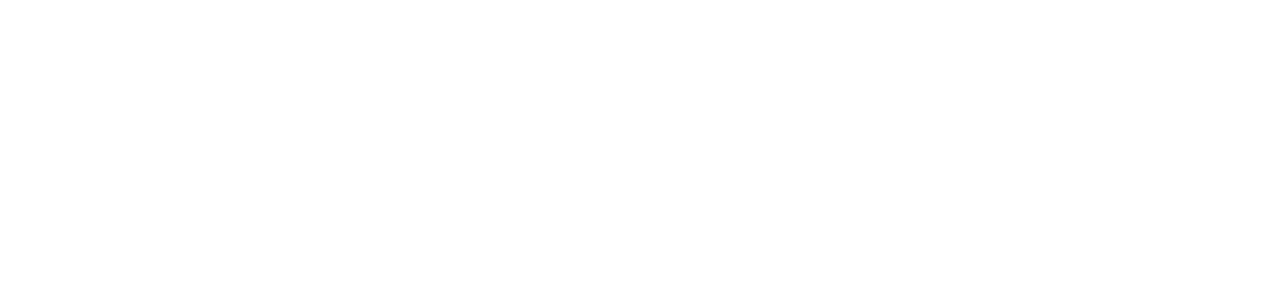
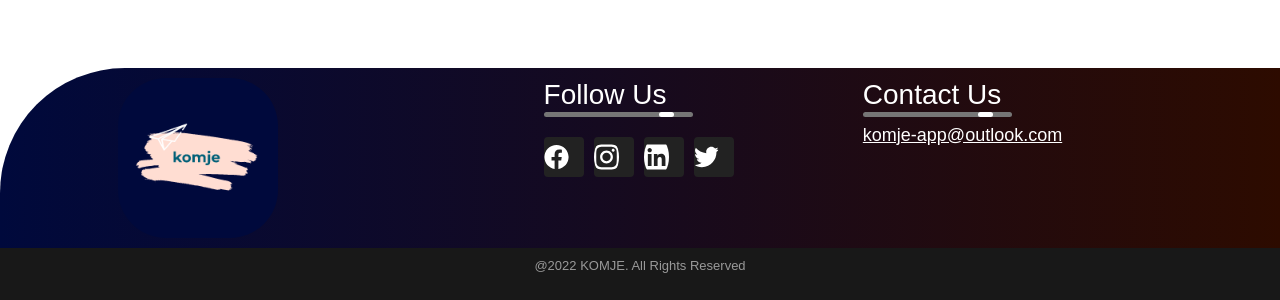
Before and after one commit to Mones-Hamd/FinalProjectHYF, a React app in the folder client/: page /homePage in a window 1280 px wide. Shown: the part 844-1144 px from the top of the page. Before the commit the page ends 800 px from the top, so only its background shows below. Built offline with nearby package versions, Linux system fonts and the light colour scheme.

Commit message:
created footer

```diff
--- a/client/src/App.jsx
+++ b/client/src/App.jsx
@@ -8,7 +8,7 @@ import Register from "./pages/Register/Register";
 import CreateForm from "./pages/CreateForm/CreateForm";
 import AboutUs from "./pages/User/AboutUs/AboutUs";
 import { UserProvider } from "./contexts/userContext";
-
+import Footer from "./components/Footer/Footer";
 const App = () => {
   return (
     <>
@@ -20,8 +20,10 @@ const App = () => {
           <Route path="/homePage" element={<Home />} />
           <Route path="/createForm" element={<CreateForm />} />
           <Route path="/login" element={<Login />} />
+
           <Route path="/register" element={<Register />} />
         </Routes>
+        <Footer />
       </UserProvider>
     </>
   );
--- /dev/null
+++ b/client/src/components/Footer/Footer.jsx
@@ -0,0 +1,89 @@
+import React from "react";
+import "../Footer/footer.css";
+import logo from "../Footer/ourlogo.png";
+import * as FaIcons from "react-icons/fa";
+import { Link } from "react-router-dom";
+
+const Footer = () => {
+  return (
+    <div className="footer">
+      <div className="container">
+        <div className="col">
+          <Link to="/">
+            <img src={logo} className="logo" />
+          </Link>
+        </div>
+        <div className="col">
+          <h3 className="text">
+            Follow Us
+            <div className="underline">
+              <p className="underline-span"></p>
+            </div>
+          </h3>
+
+          <div className="social-icons">
+            <ul className="sci">
+              <li>
+                <a
+                  href="https://www.facebook.com"
+                  target="_blank"
+                  rel="noopener noreferrer"
+                >
+                  <FaIcons.FaFacebook className="icons" />
+                </a>
+              </li>
+              <li>
+                <a
+                  href="https://www.instagram.com"
+                  target="_blank"
+                  rel="noopener noreferrer"
+                >
+                  <FaIcons.FaInstagram className="icons" />
+                </a>
+              </li>
+              <li>
+                <a
+                  href="https://www.linkedin.com"
+                  target="_blank"
+                  rel="noopener noreferrer"
+                >
+                  <FaIcons.FaLinkedin className="icons" />
+                </a>
+              </li>
+              <li>
+                <a
+                  href="https://www.twitter.com"
+                  target="_blank"
+                  rel="noopener noreferrer"
+                >
+                  <FaIcons.FaTwitter className="icons" />
+                </a>
+              </li>
+            </ul>
+          </div>
+        </div>
+
+        <div className="col">
+          <div>
+            <h3 className="text">
+              Contact Us
+              <div className="underline">
+                <p className="underline-span"></p>
+              </div>
+            </h3>
+          </div>
+          <p className="mail">
+            <a className="mailp" href="mailto:komje-app@outlook.com">
+              komje-app@outlook.com
+            </a>
+          </p>
+        </div>
+      </div>
+      <div className="copyrightText">
+        <p>@{new Date().getFullYear()} KOMJE. All Rights Reserved</p>
+      </div>
+    </div>
+  );
+};
+
+export default Footer;
--- /dev/null
+++ b/client/src/components/Footer/footer.css
@@ -0,0 +1,133 @@
+* {
+  font-family: "Poppins", sans-serif;
+}
+
+.footer {
+  width: 100%;
+  background: linear-gradient(to right, #00093c, #2d0b00);
+  position: relative;
+  bottom: 0;
+  border-top-left-radius: 125px;
+  font-size: 13px;
+  line-height: 20px;
+}
+.container {
+  position: relative;
+  width: 85%;
+  margin: auto;
+  display: flex;
+  justify-content: space-between;
+  flex-wrap: wrap;
+  align-items: flex-start;
+}
+.col {
+  flex-basis: 25%;
+  padding: 10px;
+}
+.col:nth-child(2),
+.col:nth-child(3) {
+  flex-basis: 15%;
+}
+.logo {
+  width: 10rem;
+  border-radius: 30%;
+}
+.icons {
+  width: 40px;
+  height: 40px;
+  border-radius: 50%;
+  text-align: center;
+  line-height: 40px;
+  font-size: 20px;
+  margin-right: 15px;
+}
+.text {
+  color: white;
+}
+.underline {
+  width: 50%;
+  height: 5px;
+  background: #767676;
+  border-radius: 3px;
+  position: relative;
+}
+
+.underline-span {
+  width: 15px;
+  height: 100%;
+  background: white;
+  border-radius: 3px;
+  position: relative;
+  top: 0;
+  left: 10px;
+  animation: moving 2s linear infinite;
+}
+@keyframes moving {
+  0% {
+    left: -20px;
+  }
+  100% {
+    left: 100%;
+  }
+}
+@media (max-width: 800px) {
+  footer {
+    bottom: unset;
+  }
+  .container {
+    justify-content: center;
+  }
+  .col {
+    flex-basis: 100%;
+  }
+  .col:nth-child(2),
+  .col:nth-child(3) {
+    flex-basis: 100%;
+  }
+}
+
+.social-icons {
+  margin-left: -32px;
+}
+.sci {
+  margin-top: 20px;
+  display: flex;
+}
+
+.sci li {
+  list-style: none;
+}
+
+.sci li a {
+  display: inline-block;
+  width: 40px;
+  height: 40px;
+  background: #222;
+  display: flex;
+  justify-content: center;
+  align-items: center;
+  margin-right: 10px;
+  text-decoration: none;
+  border-radius: 4px;
+}
+.mailp {
+  font-size: large;
+  padding: -32px;
+  color: white;
+}
+.sci li a:hover {
+  background: tomato;
+  align-items: center;
+}
+
+.icons {
+  color: white;
+}
+
+.copyrightText {
+  width: 100%;
+  background: #181818;
+  padding: 8px 100px;
+  text-align: center;
+  color: #999;
+}
--- a/client/src/pages/CreateForm/CreateForm.jsx
+++ b/client/src/pages/CreateForm/CreateForm.jsx
@@ -1,7 +1,12 @@
 import React from "react";
+import "./createPage.css";
 
 const CreateForm = () => {
-  return <h1> This is createForm page</h1>;
+  return (
+    <div className="create-page">
+      <h1> This is createForm page</h1>;
+    </div>
+  );
 };
 
 export default CreateForm;
--- /dev/null
+++ b/client/src/pages/CreateForm/createPage.css
@@ -0,0 +1,3 @@
+.create-page {
+  min-height: 100vh;
+}
--- a/client/src/pages/HomePage/Home.jsx
+++ b/client/src/pages/HomePage/Home.jsx
@@ -1,7 +1,12 @@
 import React from "react";
+import "./home.css";
 
 const Home = () => {
-  return <h1>This is home page</h1>;
+  return (
+    <div className="homePage">
+      <h1>This is home page</h1>;
+    </div>
+  );
 };
 
 export default Home;
--- a/client/src/pages/HomePage/home.css
+++ b/client/src/pages/HomePage/home.css
@@ -5,3 +5,6 @@
   max-height: 100%;
   z-index: -999;
 }
+.homePage {
+  height: 100vh;
+}
```
Also changed, not shown: client/public/ourlogo.png (added), client/src/components/Footer/ourlogo.png (added), client/src/pages/CreateForm/createForm.css (deleted).
